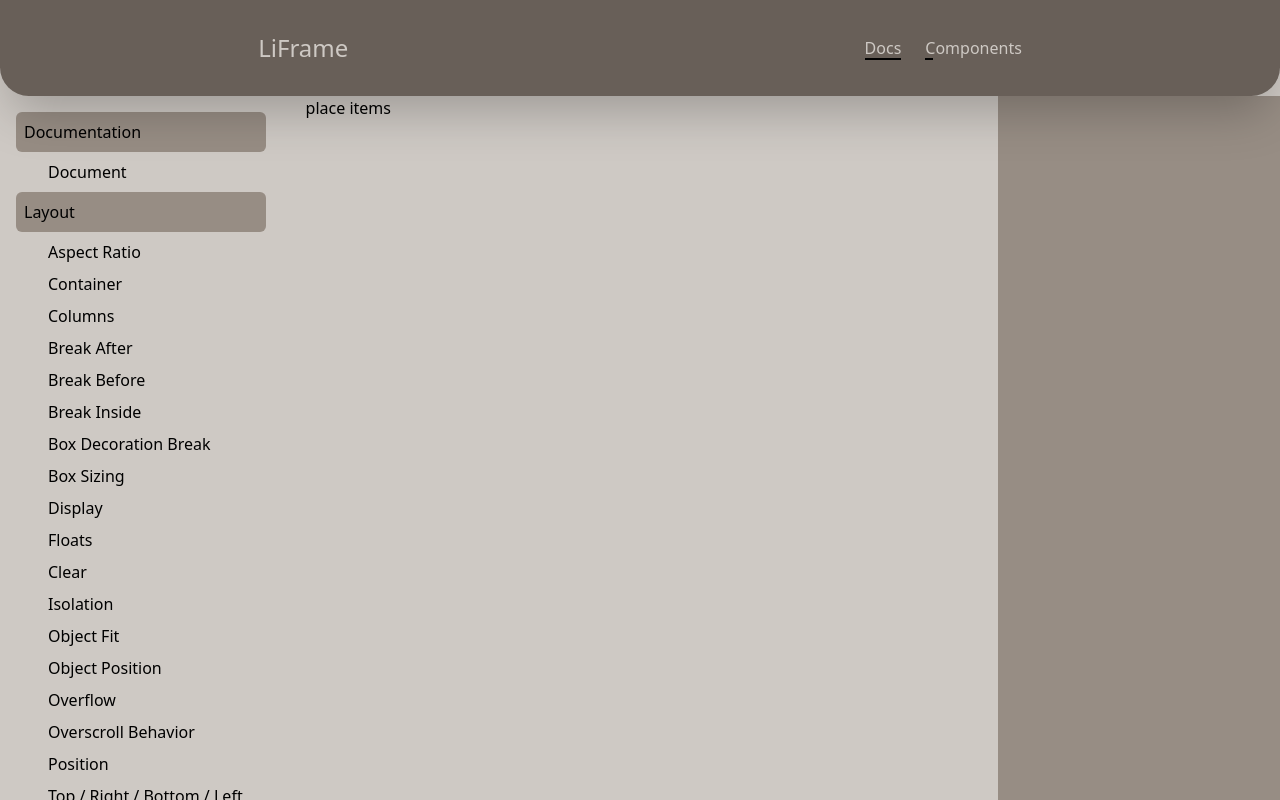
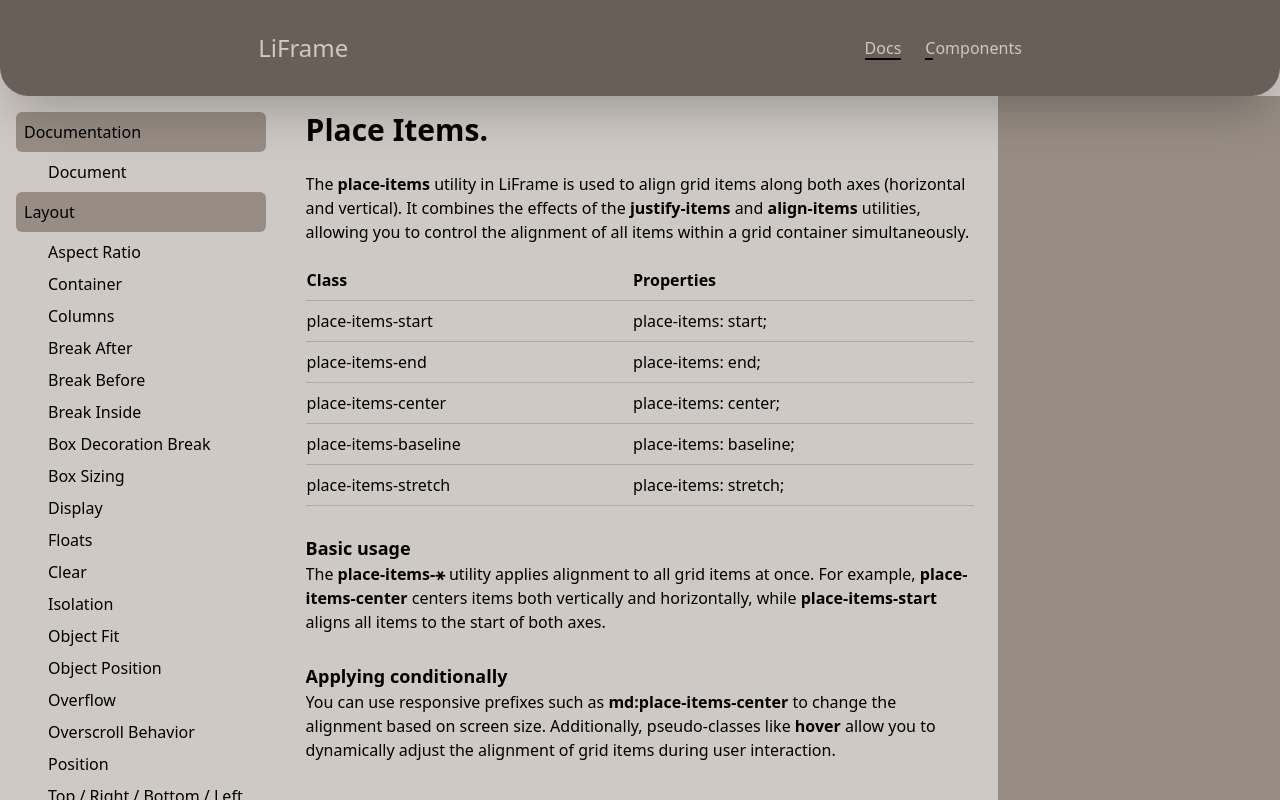
Before and after one commit to biswajitbesra/LiFrame, a React (Vite) app: page /docs/place-items in a window 1280 px wide. Built offline with nearby package versions, Linux system fonts and the light colour scheme.

Commit message:
Place Item added

```diff
--- a/src/components/Pages/Flex&Grid/PlaceItems.jsx
+++ b/src/components/Pages/Flex&Grid/PlaceItems.jsx
@@ -2,8 +2,52 @@
 
 function PlaceItems() {
     return (
-        <div>
-            place items
+        <div className='h-full overflow-scroll'>
+            <h1 className='text-3xl font-semibold mt-4 mb-6'>Place Items.</h1>
+            <p className='mb-4'>The <span className='font-semibold'>place-items</span> utility in LiFrame is used to align grid items along both axes (horizontal and vertical). It combines the effects of the <span className='font-semibold'>justify-items</span> and <span className='font-semibold'>align-items</span> utilities, allowing you to control the alignment of all items within a grid container simultaneously.</p>
+
+            <section className='mb-7'>
+                <table className='w-full'>
+                    <thead>
+                        <tr>
+                            <th className='text-left border-b border-[#ababab] py-2'> Class </th>
+                            <th className='text-left border-b border-[#ababab] py-2'> Properties </th>
+                        </tr>
+                    </thead>
+                    <tbody>
+                        <tr>
+                            <td class="border-b border-[#ababab] py-2">place-items-start</td>
+                            <td class="border-b border-[#ababab] py-2">place-items: start;</td>
+                        </tr>
+                        <tr>
+                            <td class="border-b border-[#ababab] py-2">place-items-end</td>
+                            <td class="border-b border-[#ababab] py-2">place-items: end;</td>
+                        </tr>
+                        <tr>
+                            <td class="border-b border-[#ababab] py-2">place-items-center</td>
+                            <td class="border-b border-[#ababab] py-2">place-items: center;</td>
+                        </tr>
+                        <tr>
+                            <td class="border-b border-[#ababab] py-2">place-items-baseline</td>
+                            <td class="border-b border-[#ababab] py-2">place-items: baseline;</td>
+                        </tr>
+                        <tr>
+                            <td class="border-b border-[#ababab] py-2">place-items-stretch</td>
+                            <td class="border-b border-[#ababab] py-2">place-items: stretch;</td>
+                        </tr>
+                    </tbody>
+                </table>
+            </section>
+
+            <section className='mb-7'>
+                <h5 className='font-semibold text-lg'>Basic usage</h5>
+                <p className='mb-4'>The <span className='font-semibold'>place-items-&#9913;</span> utility applies alignment to all grid items at once. For example, <span className='font-semibold'>place-items-center</span> centers items both vertically and horizontally, while <span className='font-semibold'>place-items-start</span> aligns all items to the start of both axes.</p>
+            </section>
+
+            <section className='mb-7'>
+                <h5 className='font-semibold text-lg'>Applying conditionally</h5>
+                <p className='mb-4'>You can use responsive prefixes such as <span className='font-semibold'>md:place-items-center</span> to change the alignment based on screen size. Additionally, pseudo-classes like <span className='font-semibold'>hover</span> allow you to dynamically adjust the alignment of grid items during user interaction.</p>
+            </section>
         </div>
     )
 }
```
